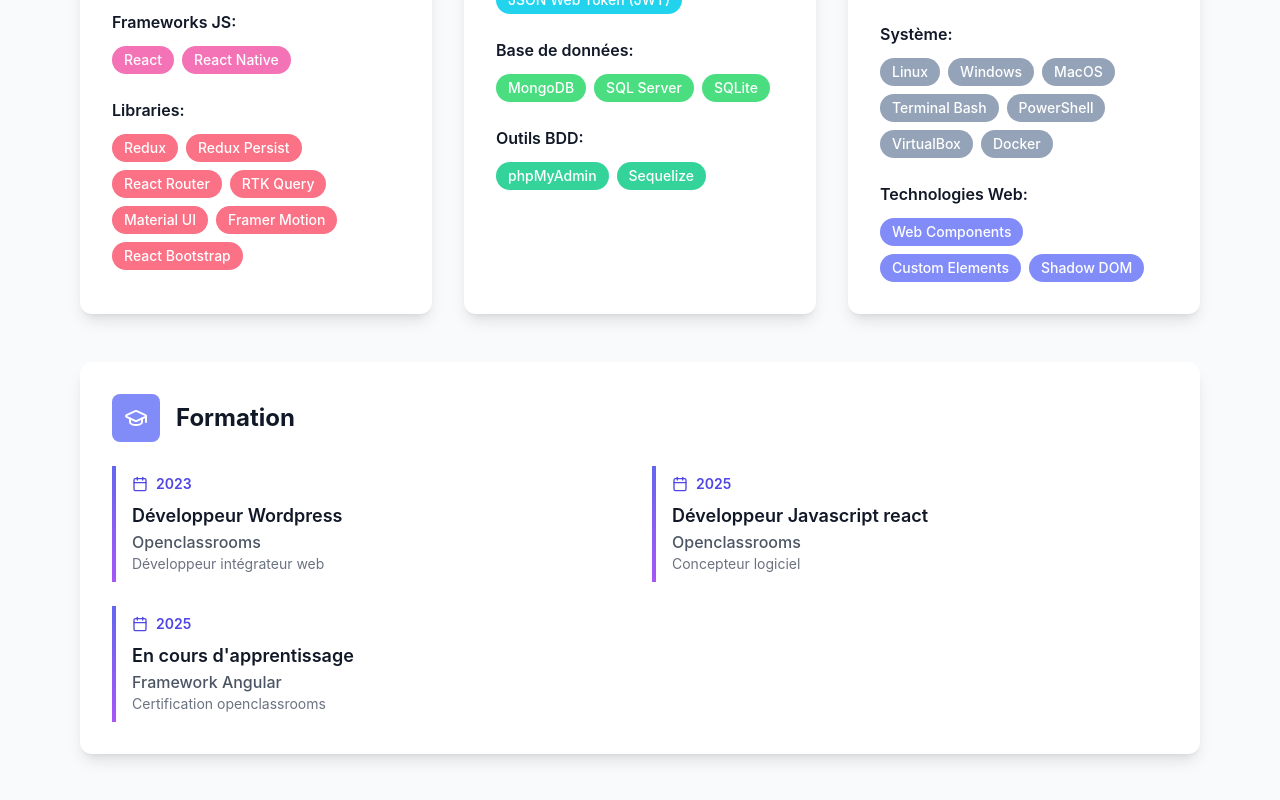
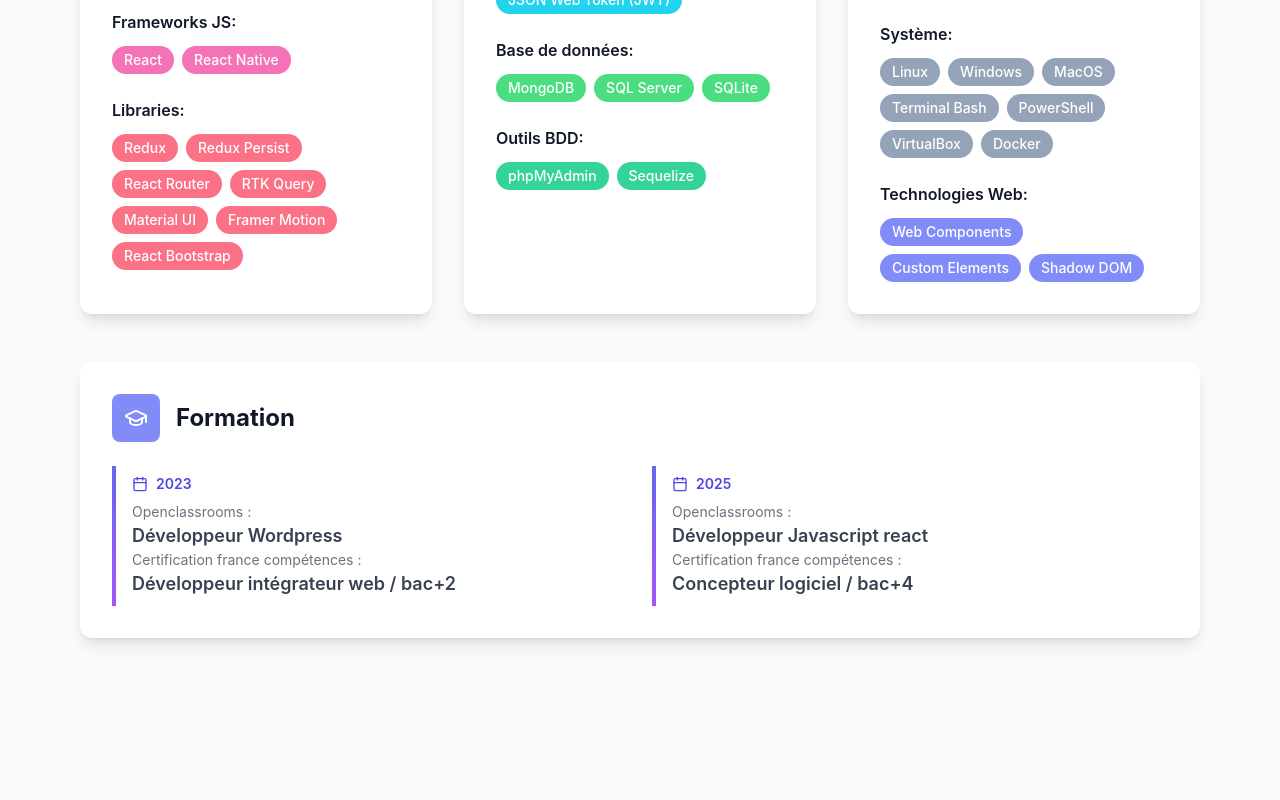
Before and after one commit to clo-dr/clo-dr.github.io, a React (Vite) app: page /description in a window 1280 px wide. Shown: the part 1322-2122 px from the top of the page. After the commit the page ends 2008 px from the top, so only its background shows below. Built offline with nearby package versions, Linux system fonts and the light colour scheme.

Commit message:
modif description

```diff
--- a/src/components/Description.tsx
+++ b/src/components/Description.tsx
@@ -5,7 +5,7 @@ const Description = () => {
   const personalInfo = {
     titre: "Développeuse Front-End",
     description: `Faisant suite à une reconversion professionnelle et passionnée par l'informatique en soif d'apprentissage et de curiosité.
-    Récemment diplômée, je suis à la recherche de nouvelles opportunités pour mettre en pratique mes compétences et continuer à apprendre.`,
+    Récemment diplômée, je suis à la recherche de nouvelles opportunités pour mettre en pratique mes compétences.`,
   };
 
   const competences = {
@@ -45,20 +45,14 @@ const Description = () => {
       titre: "Développeur Wordpress",
       ecole: "Openclassrooms",
       annee: "2023",
-      certification_france_competences: "Développeur intégrateur web",
+      certification_france_competences: "Développeur intégrateur web / bac+2",
     },
     {
       titre: "Développeur Javascript react",
       ecole: "Openclassrooms",
       annee: "2025",
-      certification_france_competences: "Concepteur logiciel",
-    },
-    {
-      titre: "En cours d'apprentissage",
-      ecole: "Framework Angular",
-      annee: "2025",
-      certification_france_competences: "Certification openclassrooms",
-    },
+      certification_france_competences: "Concepteur logiciel / bac+4",
+    }
   ];
 
   const technologies = [
@@ -371,9 +365,10 @@ const Description = () => {
                   <Calendar size={16} className="text-indigo-600 mr-2" />
                   <span className="text-indigo-600 font-semibold text-sm">{diplome.annee}</span>
                 </div>
-                <h3 className="text-lg font-semibold text-gray-900">{diplome.titre}</h3>
-                <p className="text-gray-600 font-medium">{diplome.ecole}</p>
-                <p className="text-gray-500 text-sm">{diplome.certification_france_competences}</p>
+                <p className="text-gray-500 text-sm">{diplome.ecole} :</p>
+                <h3 className="text-lg font-semibold text-gray-700">{diplome.titre}</h3>
+                <p className="text-gray-500 text-sm">Certification france compétences : </p>
+                <p className="text-lg font-semibold text-gray-700">{diplome.certification_france_competences}</p>
               </motion.div>
             ))}
           </div>
```
Also changed, not shown: 1 other file (tests, documents, lock files or other folders).
